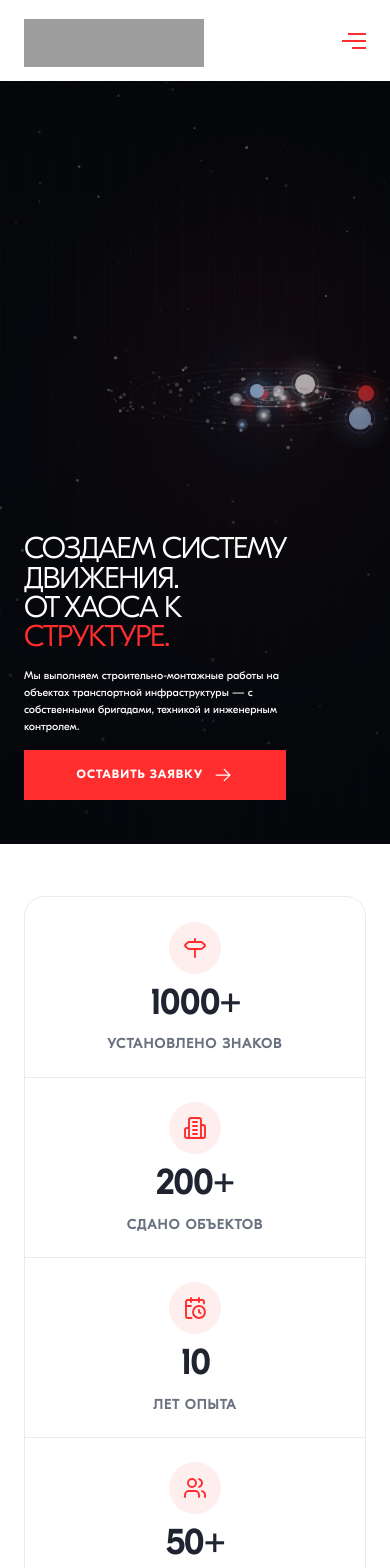
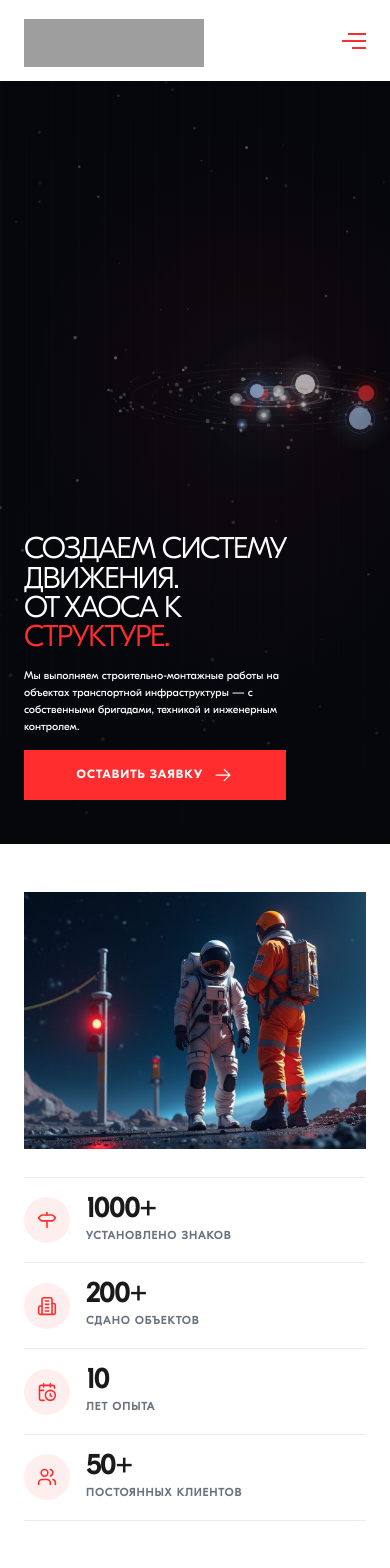
Before and after one commit to prstggvv/compas_web, a React (Vite) app: page / in a window 390 px wide. Shown: the top 1568 px of the page. Built offline with nearby package versions, Linux system fonts and the light colour scheme; grey boxes are pictures that could not be loaded.

Commit message:
fix: StatsSection

```diff
--- a/src/components/MainComponents/MainPageComponents/StatsStrip/ui/StatsStrip.module.css
+++ b/src/components/MainComponents/MainPageComponents/StatsStrip/ui/StatsStrip.module.css
@@ -2,44 +2,78 @@
   position: relative;
   background-color: #ffffff;
   overflow: hidden;
-  padding: clamp(52px, 6vw, 80px) 0;
+  padding: clamp(52px, 6vw, 88px) 0;
 }
 
 .container {
   width: 100%;
+  max-width: 1200px;
   margin: 0 auto;
   padding: 0 var(--product-page-padding-x);
+  box-sizing: border-box;
 }
 
-.statsGrid {
+.layout {
+  display: grid;
+  grid-template-columns: minmax(0, 1fr) minmax(0, 1fr);
+  gap: clamp(32px, 5vw, 56px);
+  align-items: stretch;
+}
+
+.visual {
+  position: relative;
+  min-height: 320px;
+  background-color: #0a0c10;
+  overflow: hidden;
+}
+
+.visualImage {
+  position: absolute;
+  inset: 0;
+  width: 100%;
+  height: 100%;
+  object-fit: cover;
+  object-position: center;
+}
+
+.statsColumn {
+  display: flex;
+  flex-direction: column;
+  justify-content: center;
+  min-width: 0;
+}
+
+.statsList {
   list-style: none;
   margin: 0;
   padding: 0;
-  display: grid;
-  grid-template-columns: repeat(4, minmax(0, 1fr));
-  border: 1px solid #efe8ea;
-  border-radius: 20px;
-  background-color: rgba(255, 255, 255, 0.9);
+  display: flex;
+  flex-direction: column;
+  gap: 0;
+  border-top: 1px solid #e8eaef;
 }
 
-.statItem {
-  min-height: 180px;
-  padding: 24px 18px;
+.statRow {
+  display: flex;
+  flex-direction: row;
+  align-items: center;
+  gap: 20px;
+  padding: 22px 0;
+  border-bottom: 1px solid #e8eaef;
+}
+
+.statBody {
   display: flex;
   flex-direction: column;
-  align-items: center;
-  justify-content: center;
-  gap: 14px;
-  text-align: center;
-}
-
-.statItem+.statItem {
-  border-left: 1px solid #efe8ea;
+  gap: 6px;
+  min-width: 0;
+  flex: 1;
 }
 
 .iconWrap {
-  width: 56px;
-  height: 56px;
+  width: 52px;
+  height: 52px;
+  flex-shrink: 0;
   display: inline-flex;
   align-items: center;
   justify-content: center;
@@ -49,56 +83,74 @@
 }
 
 .icon {
-  width: 24px;
-  height: 24px;
+  width: 22px;
+  height: 22px;
   display: block;
 }
 
 .value {
   margin: 0;
-  color: #1f2430;
+  color: #1a1a1a;
   font-family: var(--font-gt-pro-regular);
-  font-size: clamp(2.2rem, 5vw, 3.8rem);
+  font-size: 36px;
   font-weight: 700;
   line-height: 1;
+  letter-spacing: -0.02em;
 }
 
 .label {
   margin: 0;
   color: #6a7280;
   font-family: var(--font-gt-pro-regular);
-  font-size: clamp(0.85rem, 1.15vw, 1rem);
+  font-size: 12px;
   font-weight: 600;
   text-transform: uppercase;
-  letter-spacing: 0.08em;
+  letter-spacing: 0.1em;
+  line-height: 1.35;
 }
 
-@media (max-width: 980px) {
-  .statsGrid {
-    grid-template-columns: repeat(2, minmax(0, 1fr));
+@media (max-width: 900px) {
+  .layout {
+    grid-template-columns: 1fr;
+    gap: 28px;
   }
 
-  .statItem:nth-child(2n) {
-    border-left: 1px solid #efe8ea;
-  }
-
-  .statItem:nth-child(n + 3) {
-    border-top: 1px solid #efe8ea;
+  .visual {
+    min-height: 260px;
+    aspect-ratio: 16 / 10;
   }
 }
 
 @media (max-width: 640px) {
-  .statsGrid {
-    grid-template-columns: 1fr;
+  .section {
+    padding: 48px 0 56px;
   }
 
-  .statItem+.statItem {
-    border-left: none;
-    border-top: 1px solid #efe8ea;
+  .visual {
+    min-height: 200px;
+    aspect-ratio: 4 / 3;
+  }
+
+  .statRow {
+    padding: 18px 0;
+    gap: 16px;
   }
 
   .iconWrap {
-    width: 52px;
-    height: 52px;
+    width: 46px;
+    height: 46px;
+  }
+
+  .icon {
+    width: 20px;
+    height: 20px;
+  }
+
+  .value {
+    font-size: 28px;
+  }
+
+  .label {
+    font-size: 11px;
   }
 }
--- a/src/components/MainComponents/MainPageComponents/StatsStrip/ui/StatsStrip.tsx
+++ b/src/components/MainComponents/MainPageComponents/StatsStrip/ui/StatsStrip.tsx
@@ -1,10 +1,11 @@
 import type { LucideIcon } from 'lucide-react';
 import { Building2, CalendarClock, Signpost, Users } from 'lucide-react';
-import { useEffect, useRef, useState } from "react";
+import { useEffect, useRef, useState } from 'react';
 import { useInView } from 'framer-motion';
-import cls from "./StatsStrip.module.css";
-import { classNames } from "../../../../../shared/lib/classNames/classNames";
+import cls from './StatsStrip.module.css';
+import { classNames } from '../../../../../shared/lib/classNames/classNames';
 import { VIEWPORT_DEEP } from '../../../../../shared/lib/motion';
+import statImage from '../../../../../shared/assets/images/stats/stat.jpg';
 
 interface IStatsStripProps {
   className?: string;
@@ -19,10 +20,10 @@ type StatItem = {
 };
 
 const stats: StatItem[] = [
-  { id: "signs", target: 1000, suffix: "+", label: "Установлено знаков", icon: Signpost },
-  { id: "objects", target: 200, suffix: "+", label: "Сдано объектов", icon: Building2 },
-  { id: "years", target: 10, suffix: "", label: "Лет опыта", icon: CalendarClock },
-  { id: "clients", target: 50, suffix: "+", label: "Постоянных клиентов", icon: Users },
+  { id: 'signs', target: 1000, suffix: '+', label: 'Установлено знаков', icon: Signpost },
+  { id: 'objects', target: 200, suffix: '+', label: 'Сдано объектов', icon: Building2 },
+  { id: 'years', target: 10, suffix: '', label: 'Лет опыта', icon: CalendarClock },
+  { id: 'clients', target: 50, suffix: '+', label: 'Постоянных клиентов', icon: Users },
 ];
 
 const DURATION_MS = 1600;
@@ -58,25 +59,41 @@ export const StatsStrip = ({ className }: IStatsStripProps) => {
   return (
     <section
       ref={sectionRef}
-      className={classNames(cls.section, {}, [className ?? ""])}
+      className={classNames(cls.section, {}, [className ?? ''])}
       aria-label="Ключевые показатели"
     >
       <div className={classNames(cls.container, {}, [])}>
-        <ul className={classNames(cls.statsGrid, {}, [])}>
+        <div className={classNames(cls.layout, {}, [])}>
+          <div className={classNames(cls.visual, {}, [])}>
+            <img
+              className={classNames(cls.visualImage, {}, [])}
+              src={statImage}
+              alt=""
+              loading="lazy"
+              decoding="async"
+            />
+          </div>
+
+          <div className={classNames(cls.statsColumn, {}, [])}>
+            <ul className={classNames(cls.statsList, {}, [])}>
               {stats.map((item, index) => (
-            <li key={item.id} className={classNames(cls.statItem, {}, [])}>
+                <li key={item.id} className={classNames(cls.statRow, {}, [])}>
                   <span className={classNames(cls.iconWrap, {}, [])} aria-hidden>
                     <item.icon className={classNames(cls.icon, {}, [])} strokeWidth={1.9} />
                   </span>
+                  <div className={classNames(cls.statBody, {}, [])}>
                     <div className={classNames(cls.value, {}, [])}>
                       {values[index]}
                       {item.suffix}
                     </div>
                     <p className={classNames(cls.label, {}, [])}>{item.label}</p>
+                  </div>
                 </li>
               ))}
             </ul>
           </div>
+        </div>
+      </div>
     </section>
   );
 };
```
Also changed, not shown: src/shared/assets/images/stats/stat.jpg (added). Lines whose indentation alone changed are shown as unchanged.
